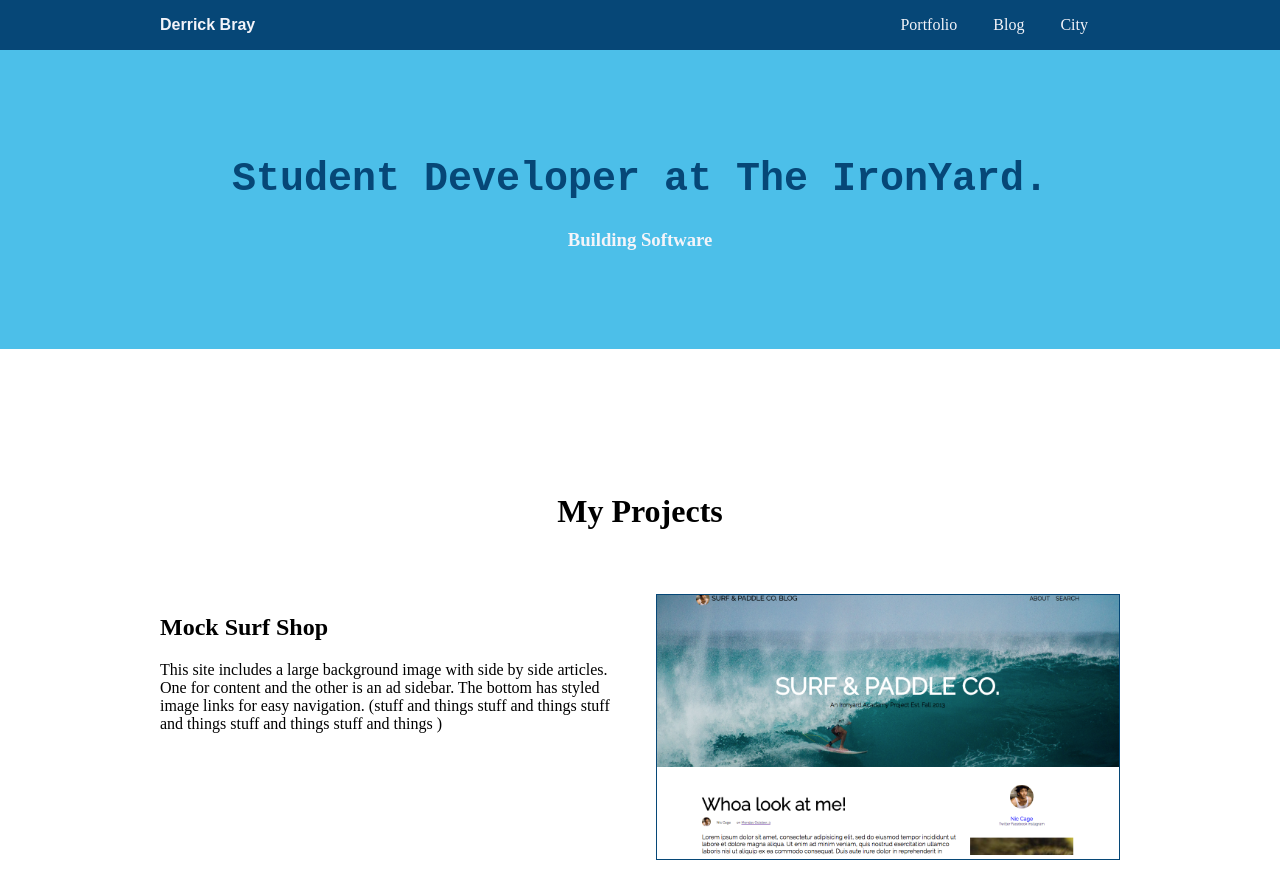
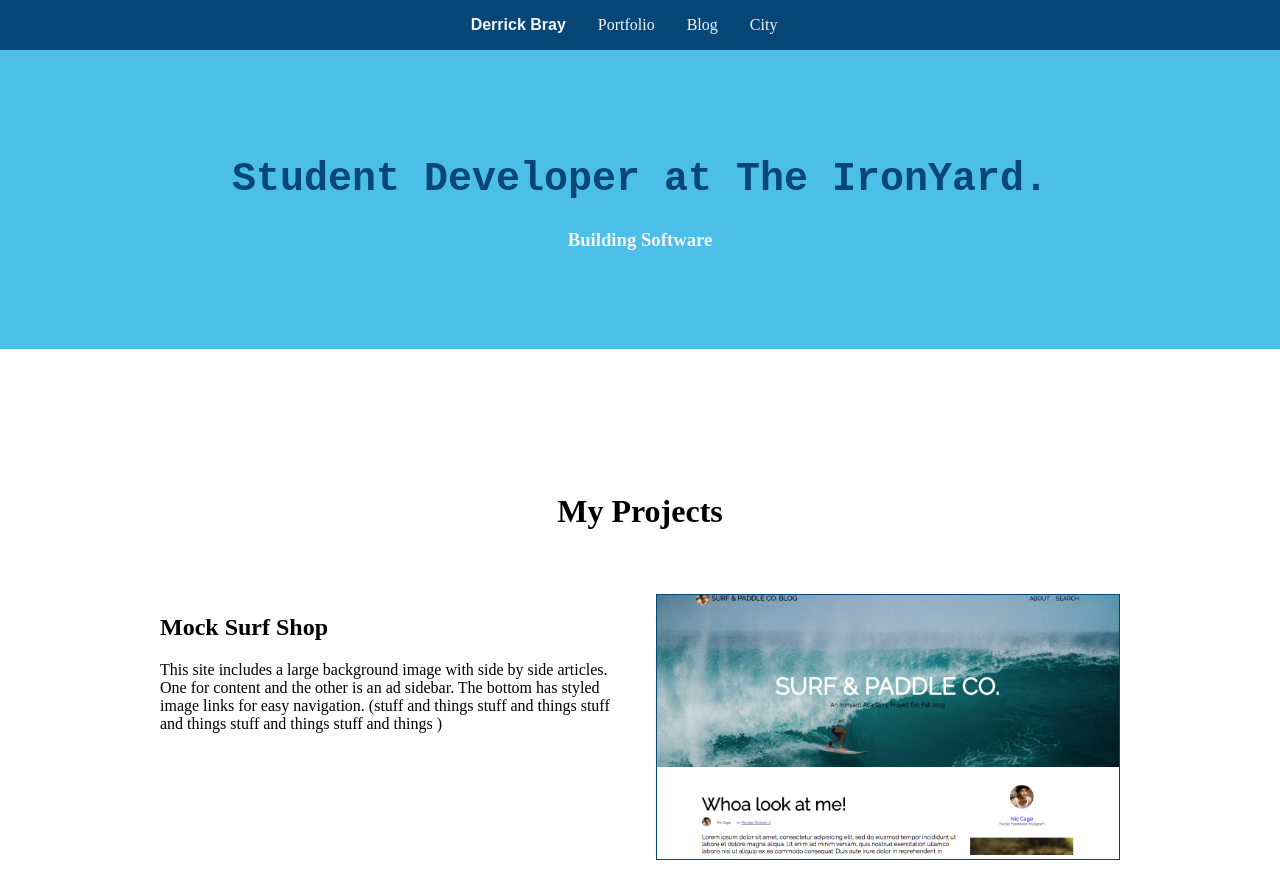
Before and after one commit to derrickbray/07-portfolio-site, a website: page public/index.html in a window 1280 px wide. Shown: the top 879 px of the page. Drawn offline with nearby package versions, Linux system fonts and the light colour scheme; files that its build step writes are made by us from their sources.

Commit message:
styling for moblie

```diff
--- a/styles/navbar.scss
+++ b/styles/navbar.scss
@@ -1,4 +1,7 @@
 .navbar {
+  display: flex;
+  flex-wrap: wrap;
+  flex-grow: 1;
   background: $c-black;
 
   &__title {
@@ -10,13 +13,15 @@
   }
 
   &__flex {
-
     display: flex;
-    align-content: center;
+    flex-wrap: wrap;
     justify-content: space-between;
+    width: 100%;
   }
 
   &__tab-list {
+    display: flex;
+    flex-wrap: wrap;
     padding: 1rem;
     vertical-align: center;
   }
--- a/styles/section.scss
+++ b/styles/section.scss
@@ -5,6 +5,7 @@
 
   &__header {
     margin: 3rem;
+
     text-align: center;
   }
 }
@@ -24,10 +25,9 @@
       border: 0.1rem solid $c-black;
     }
   }
-  @media (max-width: 780px) {
+  @media (max-width: 580px) {
     &__flip {
       flex-direction: column-reverse;
-      background: green;
     }
 
     &__item--75 {
```
